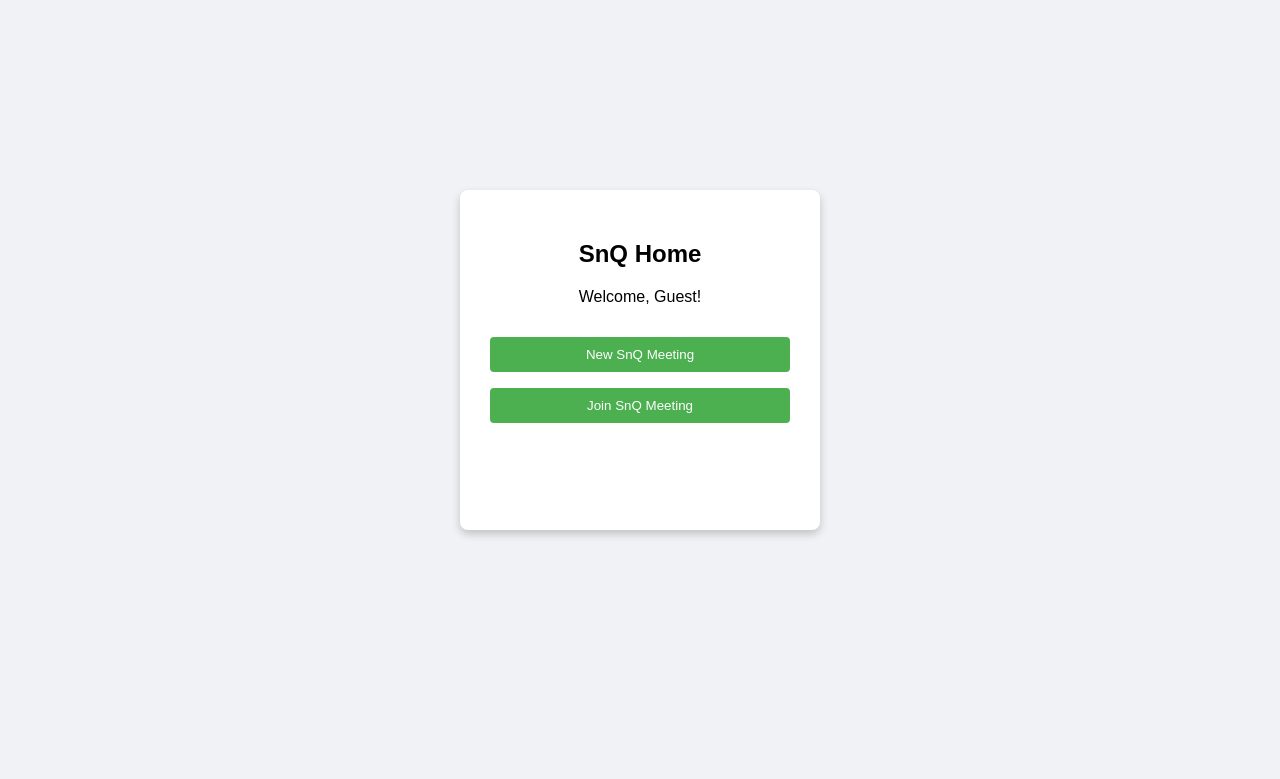
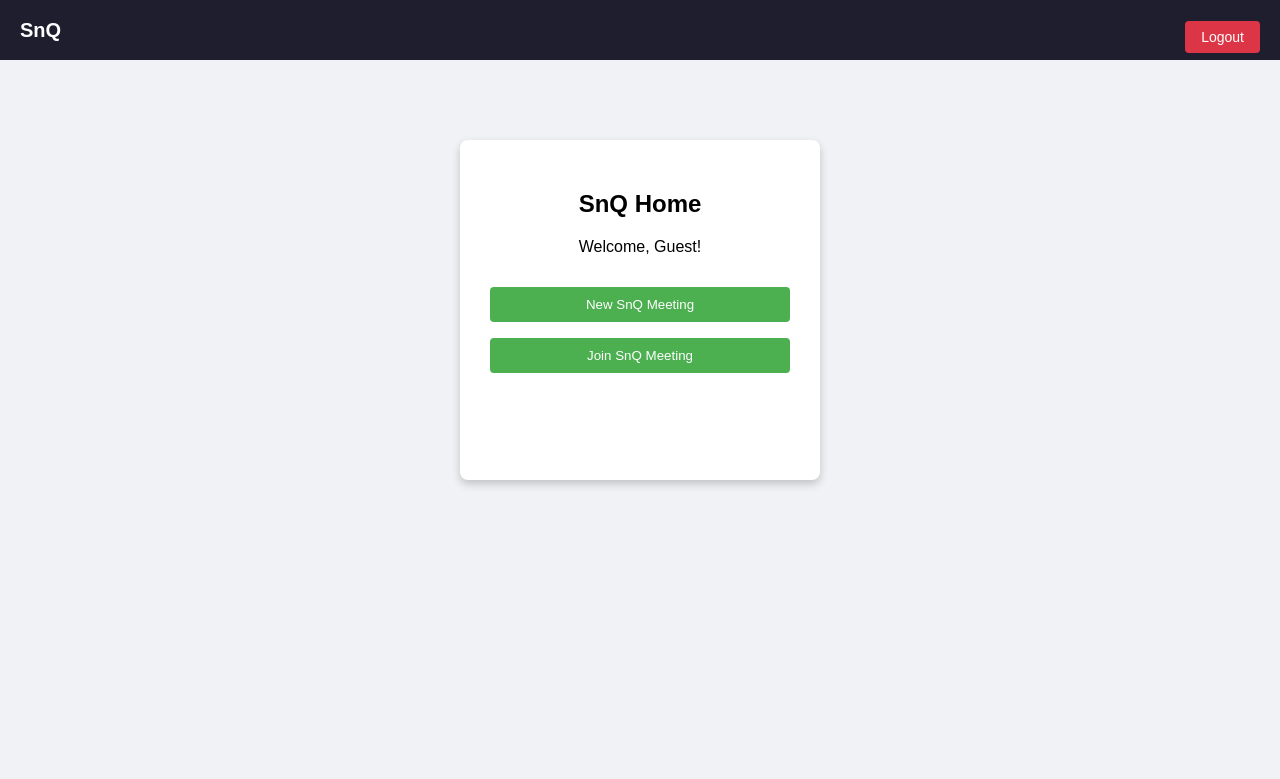
Before and after one commit to santoshki/snq_video_conferencing, a Flask app: page /home in a window 1280 px wide. Shown: the top 779 px of the page. Run offline with Flask 3, Linux system fonts and the light colour scheme.

Commit message:
1. Added top bar for home screen. 2. Included Logout button functionality on the home screen.

```diff
--- a/app.py
+++ b/app.py
@@ -99,6 +99,10 @@ def meeting_room(room_id):
     return render_template('room.html', room_id=room_id, username=username, meeting_subject=meeting_subject)
 
 
+
+@app.route('/logout', methods=["GET", "POST"])
+def logout():
+    return redirect(url_for("login"))
 # ------------------ WebSocket Events ------------------
 
 @socketio.on('message')
--- a/static/snq_home_screen_style.css
+++ b/static/snq_home_screen_style.css
@@ -92,3 +92,51 @@ label {
     color: #333;
     font-size: 14px;
 }
+
+/* ---------- Top Bar Styling ---------- */
+
+.top-bar {
+    position: fixed;
+    top: 0;
+    left: 0;
+    width: 100%;
+    height: 60px;
+    background-color: #1e1e2f;
+    display: flex;
+    align-items: center;
+    justify-content: space-between;
+    padding: 0 20px;
+    box-sizing: border-box;
+    z-index: 1000;
+}
+
+.top-bar-title {
+    color: white;
+    font-size: 20px;
+    font-weight: bold;
+}
+
+/* Logout button (override global button styles safely) */
+.logout-btn {
+    width: auto;
+    padding: 8px 16px;
+    background-color: #dc3545;
+    font-size: 14px;
+}
+
+.logout-btn:hover {
+    background-color: #c82333;
+}
+
+/* ---------- Layout Fixes ---------- */
+
+/* Allow top bar + centered content */
+body {
+    align-items: flex-start; /* override center */
+    padding-top: 60px;       /* space for top bar */
+}
+
+/* Keep login container centered */
+.login-container {
+    margin-top: 80px;
+}
--- a/templates/snq_home.html
+++ b/templates/snq_home.html
@@ -6,6 +6,16 @@
     <link rel="stylesheet" href="{{ url_for('static', filename='snq_home_screen_style.css') }}">
 </head>
 <body>
+
+    <!-- Top Bar -->
+    <div class="top-bar">
+        <div class="top-bar-title">SnQ</div>
+        <form method="post" action="{{ url_for('logout') }}">
+            <button type="submit" class="logout-btn">Logout</button>
+        </form>
+    </div>
+
+    <!-- Main Content -->
     <div class="login-container">
         <h2>SnQ Home</h2>
         <p class="welcome-msg">Welcome, {{ username }}!</p>
@@ -14,5 +24,6 @@
             <button type="submit" name="action" value="join_meeting">Join SnQ Meeting</button>
         </form>
     </div>
+
 </body>
 </html>
```
